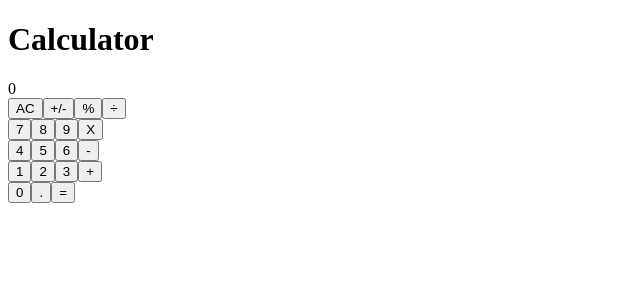
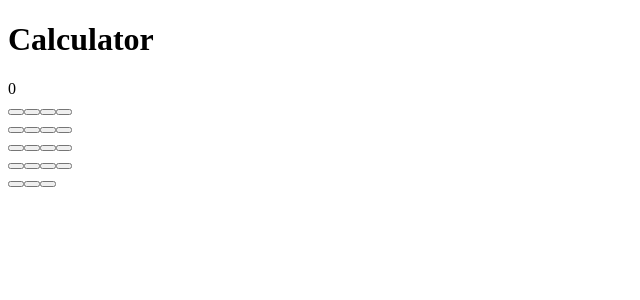
Before and after one commit to voscarmv/calculator, a React (Create React App) app: page / in a window 1280 px wide. Shown: the top 300 px of the page, without its empty margins (0-640 px from the left). Built offline with nearby package versions, Linux system fonts and the light colour scheme.

Commit message:
Added proptypes and destructure to Button.js

```diff
--- a/src/components/Button.js
+++ b/src/components/Button.js
@@ -1,11 +1,14 @@
-/* eslint-disable react/prop-types */
-/* eslint-disable react/destructuring-assignment */
 import React from 'react';
+import PropTypes from 'prop-types';
 
-const Button = props => (
+const Button = ({ ButtonName }) => (
   <button type="button">
-    {props.name}
+    {ButtonName}
   </button>
 );
 
+Button.propTypes = {
+  ButtonName: PropTypes.string.isRequired,
+};
+
 export default Button;
```
